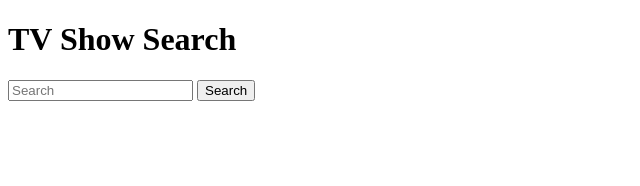
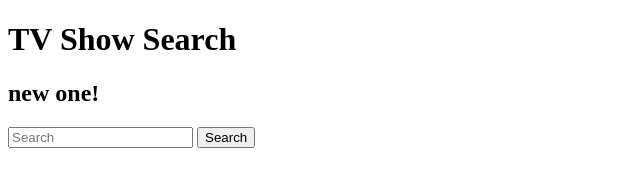
Before and after one commit to ngodinhhiep/Calculator, a plain HTML site: page index.html in a window 1280 px wide. Shown: the whole page, without its empty margins (0-640 px from the left). Drawn offline with nearby package versions, Linux system fonts and the light colour scheme.

Commit message:
new change

```diff
--- a/index.html
+++ b/index.html
@@ -10,6 +10,7 @@
     <script src="https://cdn.jsdelivr.net/npm/axios/dist/axios.min.js"></script>
 
     <h1>TV Show Search</h1>
+    <h2>new one!</h2>
     <form id= "searchForm">
         <input type="text" placeholder="Search" name="query">
         <button>Search</button>
```
